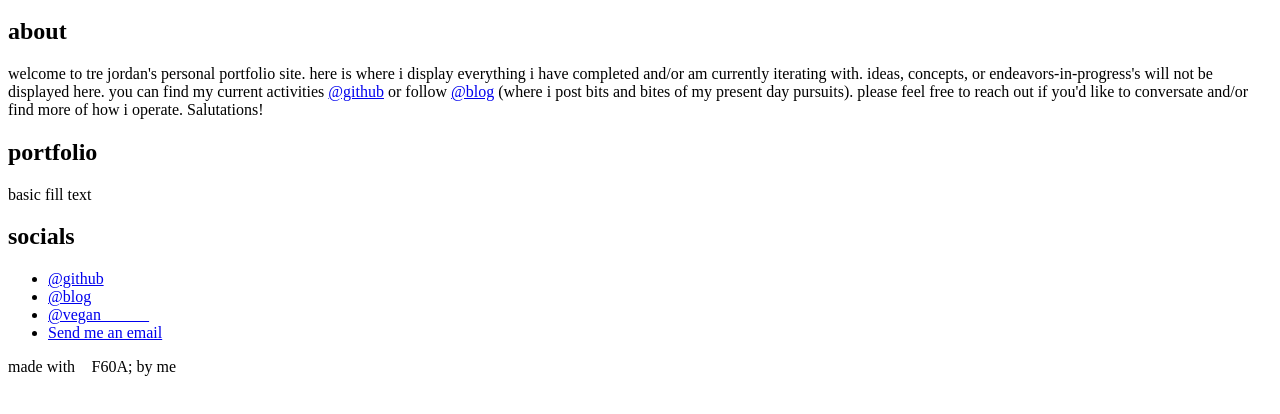
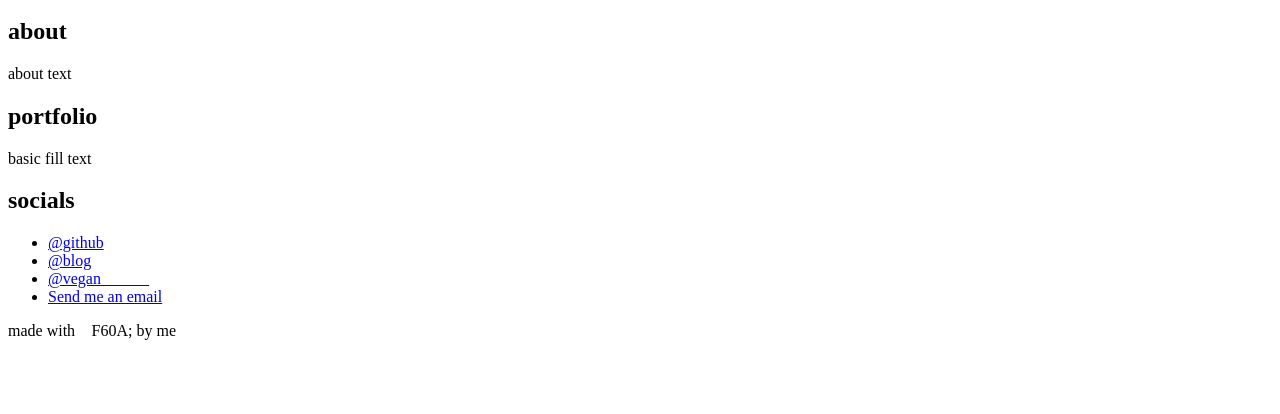
Before and after one commit to tre2145/site, a plain HTML site: page index.html in a window 1280 px wide. Shown: the part 154-568 px from the top of the page. Drawn offline with Linux system fonts and the light colour scheme.

Commit message:
Updated about section

```diff
--- a/index.html
+++ b/index.html
@@ -22,11 +22,8 @@
         <main>
             <section id="about">
                 <h2>about</h2>
-                <p>welcome to tre jordan's personal portfolio site. here is where i display everything i have completed and/or am currently
-                    iterating with. ideas, concepts, or endeavors-in-progress's will not be displayed here. you can find my current activities
-                    <a href="https://github.com/tre6148" >@github</a> or follow <a href="https://medium.com/@natu.">@blog</a>
-                    (where i post bits and bites of my present day pursuits). please feel free to reach out if you'd like to conversate and/or
-                    find more of how i operate. Salutations!
+                <p>
+                    about text
                 </p>
             </section>
             <section id="portfolio">
```
